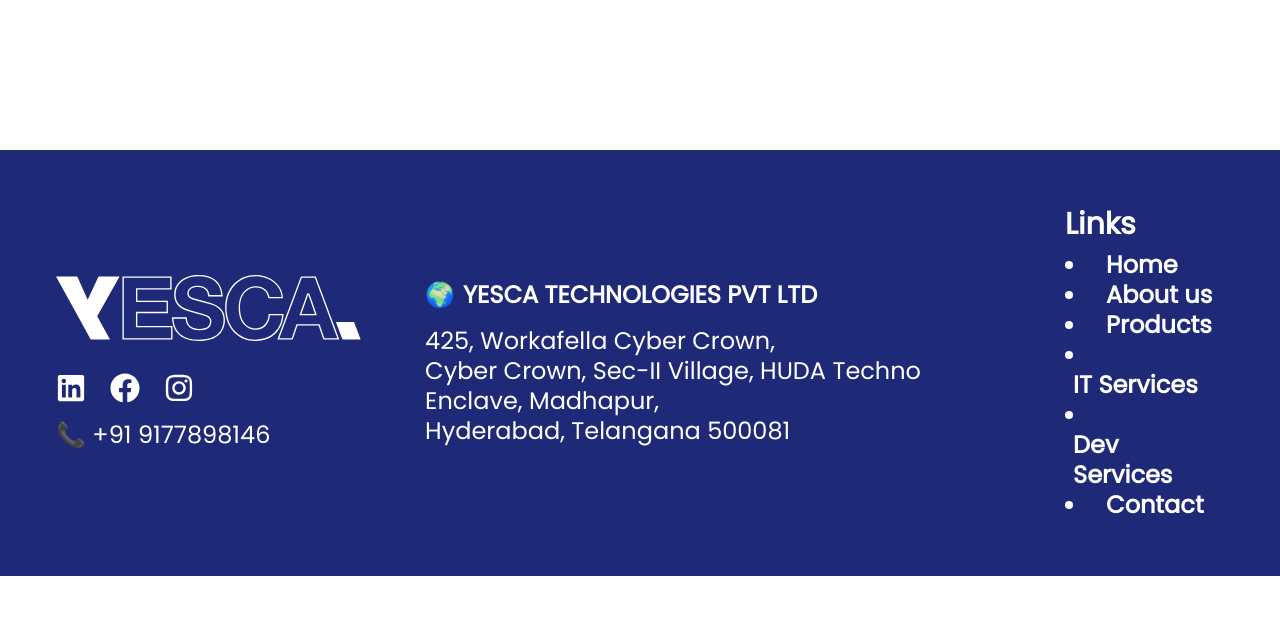
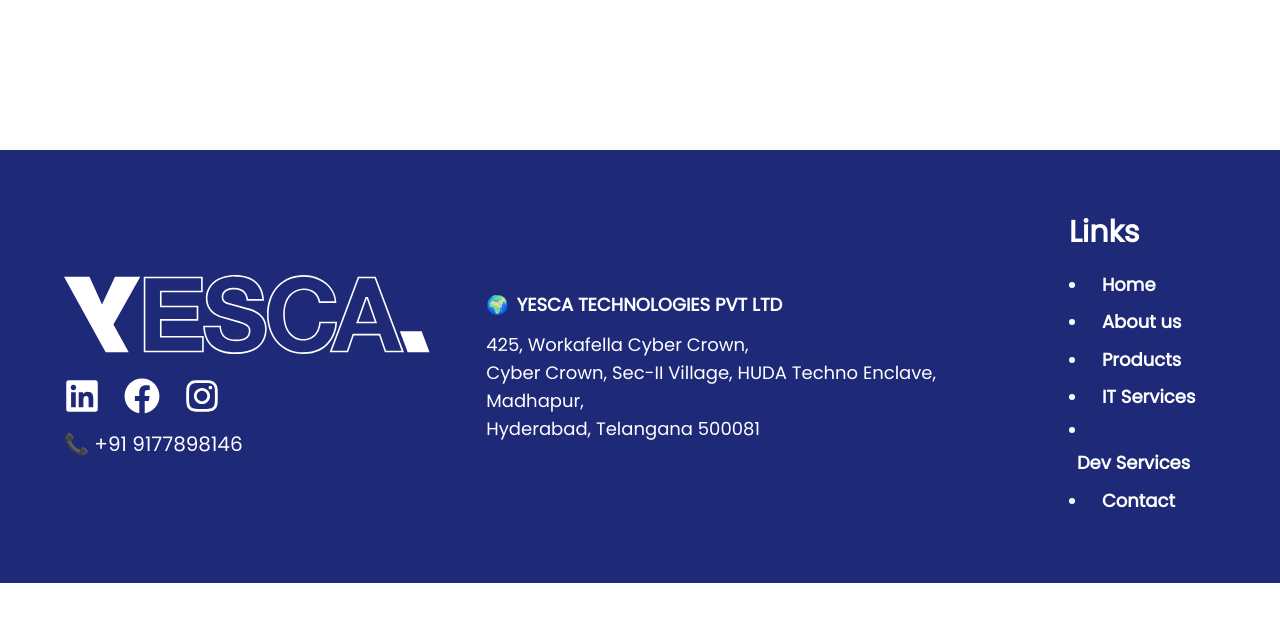
Before and after one commit to Mr-vji/yesca, a Next.js app: page /Components/SecondSection in a window 1280 px wide. Shown: the top 622 px of the page. Built offline with nearby package versions, Linux system fonts and the light colour scheme; no server answers.

Commit message:
Describe what you changed

```diff
--- a/app/Footer/Footer.jsx
+++ b/app/Footer/Footer.jsx
@@ -1,14 +1,14 @@
 // components/Footer.jsx
 import Link from "next/link";
 import React from "react";
-import { FaLinkedin, FaFacebook, FaInstagram } from "react-icons/fa"; // ⬅️ social icons
+import { FaLinkedin, FaFacebook, FaInstagram } from "react-icons/fa";
 
 export default function Footer() {
    return (
-      <footer className="bg-[#1e2a78] text-white p-14 font-poppins">
-         <div className="container mx-auto flex flex-col md:flex-row justify-between items-center gap-16">
+      <footer className="bg-[#1e2a78] text-white p-16 font-poppins">
+         <div className="container mx-auto flex flex-col md:flex-row justify-between items-center gap-14">
             {/* Left - Logo + Social + Phone */}
-            <div className="flex flex-col gap-8">
+            <div className="flex flex-col gap-6">
                {/* Logo */}
                <img
                   src="/images/FULL-LOGO-WHITE.svg"
@@ -17,11 +17,11 @@
                />
 
                {/* Social & Phone */}
-               <div className="flex flex-col gap-4 text-xl md:text-2xl leading-tight">
+               <div className="flex flex-col gap-4 text-lg md:text-xl leading-snug">
                   {/* Social Icons */}
-                  <div className="flex gap-6 text-3xl">
+                  <div className="flex gap-6 text-3xl md:text-4xl">
                      <a
-                        href="https://www.linkedin.com/company/yourcompany" // change to your URL
+                        href="https://www.linkedin.com/company/yourcompany"
                         target="_blank"
                         rel="noopener noreferrer"
                         className="cursor-pointer active:scale-90 transition-transform duration-150"
@@ -29,7 +29,7 @@
                         <FaLinkedin />
                      </a>
                      <a
-                        href="https://www.facebook.com/yourpage" // change to your URL
+                        href="https://www.facebook.com/yourpage"
                         target="_blank"
                         rel="noopener noreferrer"
                         className="cursor-pointer active:scale-90 transition-transform duration-150"
@@ -37,7 +37,7 @@
                         <FaFacebook />
                      </a>
                      <a
-                        href="https://www.instagram.com/yourpage" // change to your URL
+                        href="https://www.instagram.com/yourpage"
                         target="_blank"
                         rel="noopener noreferrer"
                         className="cursor-pointer active:scale-90 transition-transform duration-150"
@@ -47,16 +47,16 @@
                   </div>
 
                   {/* Phone */}
-                  <p className="text-xl md:text-2xl">📞 +91 9177898146</p>
+                  <p className="text-lg md:text-xl font-medium">📞 +91 9177898146</p>
                </div>
             </div>
 
             {/* Middle - Address */}
-            <div className="flex flex-col gap-4 text-lg md:text-2xl max-w-xl leading-tight">
+            <div className="flex flex-col gap-3 text-base md:text-lg max-w-xl leading-relaxed">
                <p className="font-semibold flex items-center gap-2">
                   🌍 <span className="font-bold">YESCA TECHNOLOGIES PVT LTD</span>
                </p>
-               <p>
+               <p className="text-base md:text-lg">
                   425, Workafella Cyber Crown, <br />
                   Cyber Crown, Sec-II Village, HUDA Techno Enclave, Madhapur, <br />
                   Hyderabad, Telangana 500081
@@ -64,13 +64,13 @@
             </div>
 
             {/* Right - Links */}
-            <div className="order-1 md:order-3 flex flex-col gap-1 text-lg md:text-2xl w-full md:w-auto">
-               <p className="font-bold text-3xl md:text-3xl text-left">Links</p>
-               <ul className="list-disc text-2xl pt-1 list-inside  leading-tight text-left font-bold">
+            <div className="order-1 md:order-3 flex flex-col gap-2 text-base md:text-lg w-full md:w-auto">
+               <p className="font-bold text-2xl md:text-3xl text-left mb-2">Links</p>
+               <ul className="list-disc list-inside leading-relaxed font-semibold text-base md:text-lg">
                   <li>
                      <Link
                         href="/"
-                        className="inline-block px-2  rounded hover:bg-white/20 hover:text-white active:bg-white/30 active:scale-90 transition-all duration-150 cursor-pointer"
+                        className="inline-block px-2 py-1 rounded hover:bg-white/20 hover:text-white active:bg-white/30 active:scale-90 transition-all duration-150 cursor-pointer"
                      >
                         Home
                      </Link>
@@ -78,7 +78,7 @@
                   <li>
                      <Link
                         href="/About"
-                        className="inline-block px-2  rounded hover:bg-white/20 hover:text-white active:bg-white/30 active:scale-90 transition-all duration-150 cursor-pointer"
+                        className="inline-block px-2 py-1 rounded hover:bg-white/20 hover:text-white active:bg-white/30 active:scale-90 transition-all duration-150 cursor-pointer"
                      >
                         About us
                      </Link>
@@ -86,7 +86,7 @@
                   <li>
                      <Link
                         href="/Products"
-                        className="inline-block px-2  rounded hover:bg-white/20 hover:text-white active:bg-white/30 active:scale-90 transition-all duration-150 cursor-pointer"
+                        className="inline-block px-2 py-1 rounded hover:bg-white/20 hover:text-white active:bg-white/30 active:scale-90 transition-all duration-150 cursor-pointer"
                      >
                         Products
                      </Link>
@@ -94,7 +94,7 @@
                   <li>
                      <Link
                         href="/ItServices"
-                        className="inline-block px-2  rounded hover:bg-white/20 hover:text-white active:bg-white/30 active:scale-90 transition-all duration-150 cursor-pointer"
+                        className="inline-block px-2 py-1 rounded hover:bg-white/20 hover:text-white active:bg-white/30 active:scale-90 transition-all duration-150 cursor-pointer"
                      >
                         IT Services
                      </Link>
@@ -102,7 +102,7 @@
                   <li>
                      <Link
                         href="/Devservices"
-                        className="inline-block px-2  rounded hover:bg-white/20 hover:text-white active:bg-white/30 active:scale-90 transition-all duration-150 cursor-pointer"
+                        className="inline-block px-2 py-1 rounded hover:bg-white/20 hover:text-white active:bg-white/30 active:scale-90 transition-all duration-150 cursor-pointer"
                      >
                         Dev Services
                      </Link>
@@ -110,7 +110,7 @@
                   <li>
                      <Link
                         href="/Contact"
-                        className="inline-block px-2  rounded hover:bg-white/20 hover:text-white active:bg-white/30 active:scale-90 transition-all duration-150 cursor-pointer"
+                        className="inline-block px-2 py-1 rounded hover:bg-white/20 hover:text-white active:bg-white/30 active:scale-90 transition-all duration-150 cursor-pointer"
                      >
                         Contact
                      </Link>
--- a/app/SectionsContent/HomeSecondSection.jsx
+++ b/app/SectionsContent/HomeSecondSection.jsx
@@ -41,9 +41,9 @@
             </div>
 
             {/* Right: Text */}
-            <div className="w-full md:w-1/2 flex flex-col space-y-6 md:space-y-8 text-base md:text-xl lg:text-xl leading-relaxed text-left md:text-start">
+            <div className="w-full md:w-1/2 flex flex-col space-y-6 md:space-y-8 text-sm md:text-base leading-relaxed text-left md:text-start">
                <p className="font-roboto">
-                  🌾<span className="text-xl md:text-2xl">COMING SOON</span>
+                  <span className="text-base md:text-lg">🌾 COMING SOON</span>
                </p>
 
                <p className="font-poppins">One platform. Every step. Every harvest.</p>
@@ -58,13 +58,13 @@
                <p className="font-poppins">🌱 Stay tuned. The future of farming is almost here.</p>
 
                {/* Buttons */}
-               <div className="w-full max-w-lg pl-4 pr-0 py-2 bg-gray-100 rounded-xl flex items-center">
+               <div className="w-full max-w-lg pl-4 pr-0 py-2 bg-gray-100 rounded-xl flex items-center mr-2">
                   <input
                      type="text"
                      placeholder="subscribe to get notified."
-                     className="text-gray-900 text-sm md:text-lg font-poppins px-4 py-2 bg-gray-100 focus:outline-none flex-grow"
+                     className="text-gray-900 text-xs md:text-sm font-poppins px-3 py-2 bg-gray-100 focus:outline-none flex-grow"
                   />
-                  <button className="bg-[#3fba4f] mr-2 hover:bg-[#2e52c2] text-white font-roboto text-sm md:text-lg px-6 md:px-8 py-2 rounded-md transition">
+                  <button className="bg-[#3fba4f] mr-2 hover:bg-[#2e52c2] text-white font-roboto text-xs md:text-sm px-5 md:px-6 py-2 rounded-md transition">
                      KNOW MORE
                   </button>
                </div>
--- a/app/SectionsContent/HomeThirdSection.jsx
+++ b/app/SectionsContent/HomeThirdSection.jsx
@@ -24,12 +24,11 @@
          className={`${robotoCondensed.variable} ${poppins.variable} w-full min-h-screen flex flex-col items-center justify-center px-4 md:px-12 text-black`}
       >
          {/* Content Block */}
-         <div className="flex flex-col md:flex-row items-center justify-center w-full max-w-7xl gap-12 md:gap-16">
+         <div className="flex flex-col md:flex-row items-center justify-center w-full max-w-7xl gap-10 md:gap-14">
             {/* Left: Text */}
-            {/* <div className="w-full md:w-1/2 flex flex-col space-y-6 md:space-y-8 text-base md:text-xl leading-relaxed text-center md:text-right"> */}
-            <div className="w-full md:w-1/2 flex flex-col space-y-6 md:space-y-8 text-base md:text-xl lg:text-xl leading-relaxed text-left md:text-end">
+            <div className="w-full md:w-1/2 flex flex-col space-y-4 md:space-y-6 text-sm md:text-base leading-relaxed text-left md:text-end">
                <p className="font-roboto">
-                  🩺<span className="text-xl md:text-2xl"> COMING SOON</span>
+                  🩺 <span className="text-base md:text-lg">COMING SOON</span>
                </p>
 
                <p className="font-poppins">What if healthcare could move… just a little faster?</p>
@@ -49,9 +48,9 @@
                   <input
                      type="text"
                      placeholder="subscribe to get notified."
-                     className="text-gray-900 text-sm md:text-lg font-poppins px-4 py-2 bg-gray-100 focus:outline-none flex-grow"
+                     className="text-gray-900 text-xs md:text-sm font-poppins px-3 py-2 bg-gray-100 focus:outline-none flex-grow"
                   />
-                  <button className="bg-[#2c2a78] mr-2 hover:bg-[#e57900] text-white font-roboto text-sm md:text-lg px-6 md:px-8 py-2 rounded-md transition">
+                  <button className="bg-[#2c2a78] mr-2 hover:bg-[#e57900] text-white font-roboto text-xs md:text-sm px-5 md:px-6 py-2 rounded-md transition">
                      KNOW MORE
                   </button>
                </div>
```
Also changed, not shown: app/SectionsContent/HomeFourth.jsx (+13 -14 lines), app/SectionsContent/Weare.jsx (+22 -5 lines).
